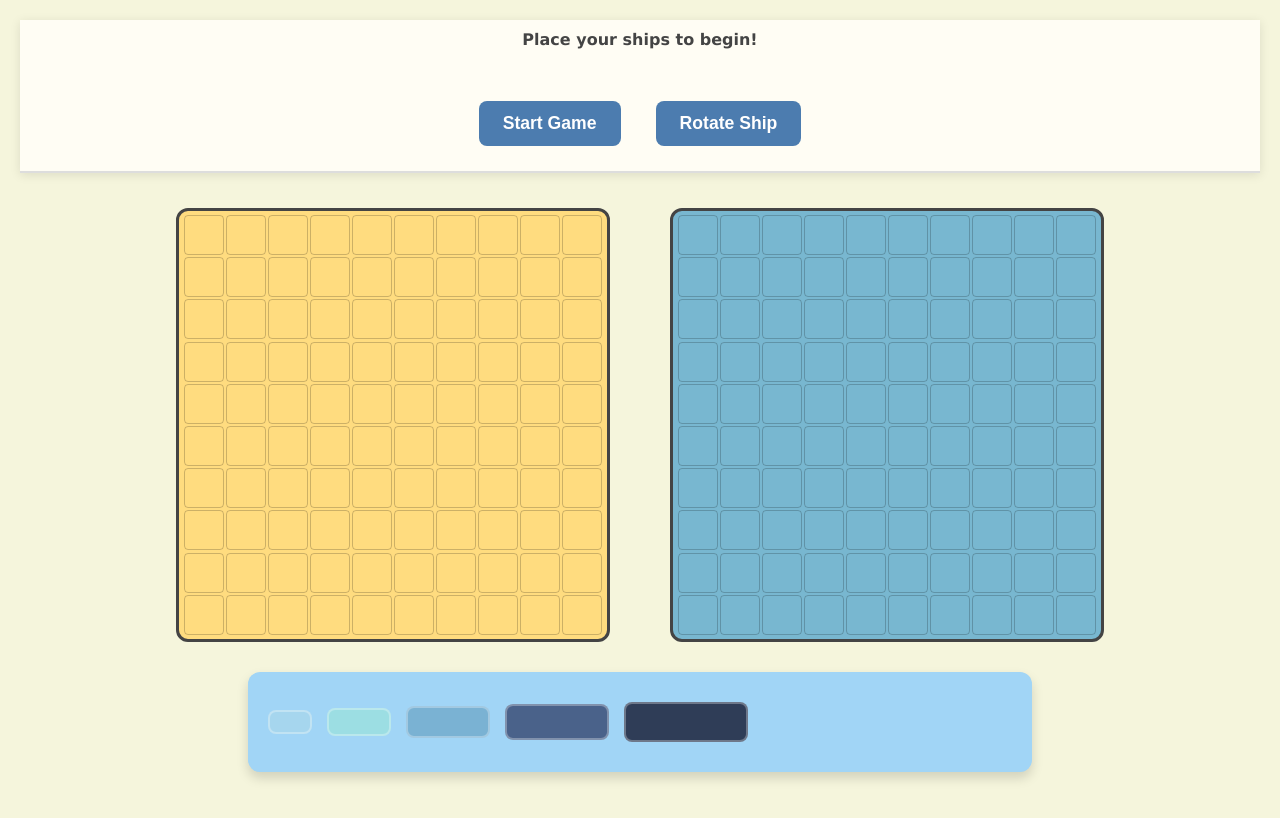
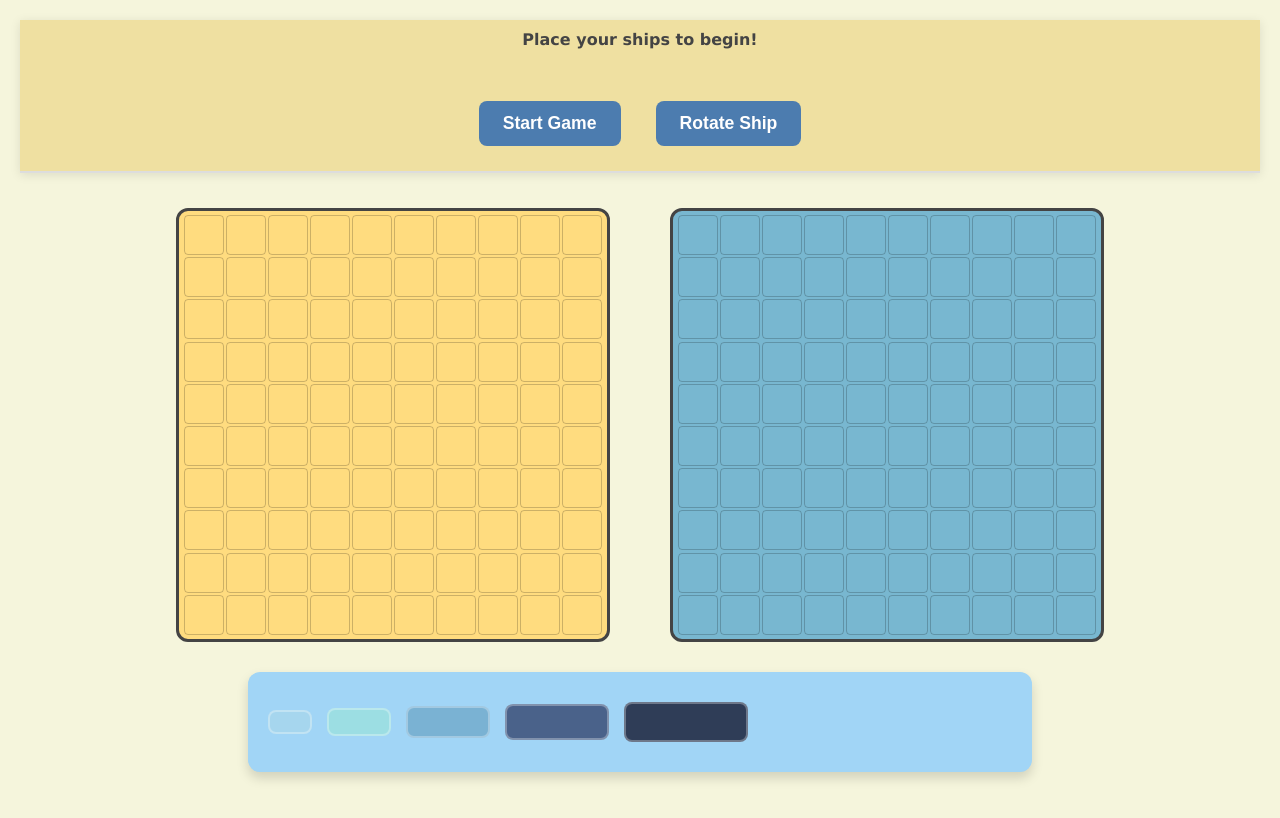
Before and after one commit to Warfarian/Battleship, a website built with webpack: page src/index.html in a window 1280 px wide. Built offline with nearby package versions, Linux system fonts and the light colour scheme.

Commit message:
done for now

```diff
--- a/src/styles.css
+++ b/src/styles.css
@@ -112,7 +112,7 @@ p {
 .game-status {
     position: sticky;
     top: 0;
-    background-color: rgba(255, 253, 245, 0.95);
+    background-color: rgba(239, 223, 158, 0.95);
     padding: 10px;
     z-index: 100;
     border-bottom: 2px solid #ddd;
```
Also changed, not shown: src/game.js (line endings or trailing spaces), src/index.html (line endings or trailing spaces).
